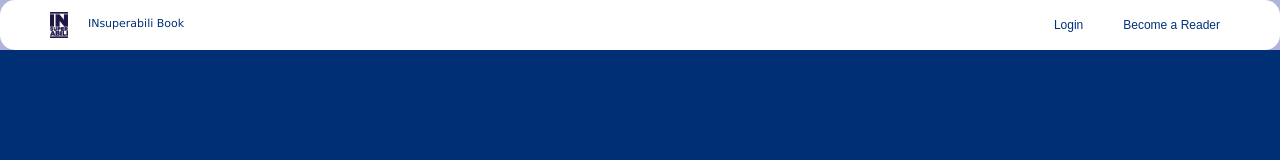
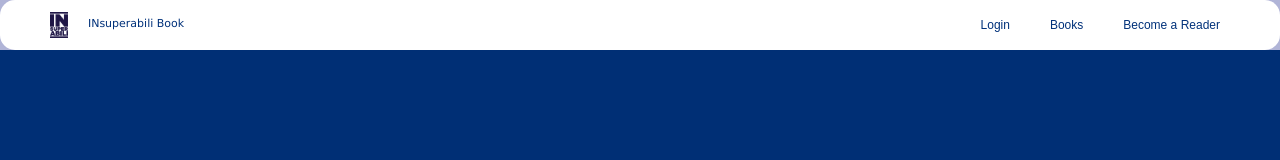
Before and after one commit to Thaavet/IN-book, a React (Vite) app in the folder client/: page / in a window 1280 px wide. Shown: the top 160 px of the page. Built offline with nearby package versions, Linux system fonts and the light colour scheme.

Commit message:
Update Navbar.jsx

```diff
--- a/client/src/componenet/Navbar/Navbar.jsx
+++ b/client/src/componenet/Navbar/Navbar.jsx
@@ -16,6 +16,7 @@ const Navbar = ({isAdmin}) => {
 
   <div className="right-nav">
     <Link className="nav-link" to="/login">Login</Link>
+    <Link className="nav-link" to="/books">Books</Link>
     {isAdmin ===true &&
     <Link className="nav-link" to="/dashboard">Dashboard</Link>}
     <Link className="nav-link" to="/register">Become a Reader</Link>
```
